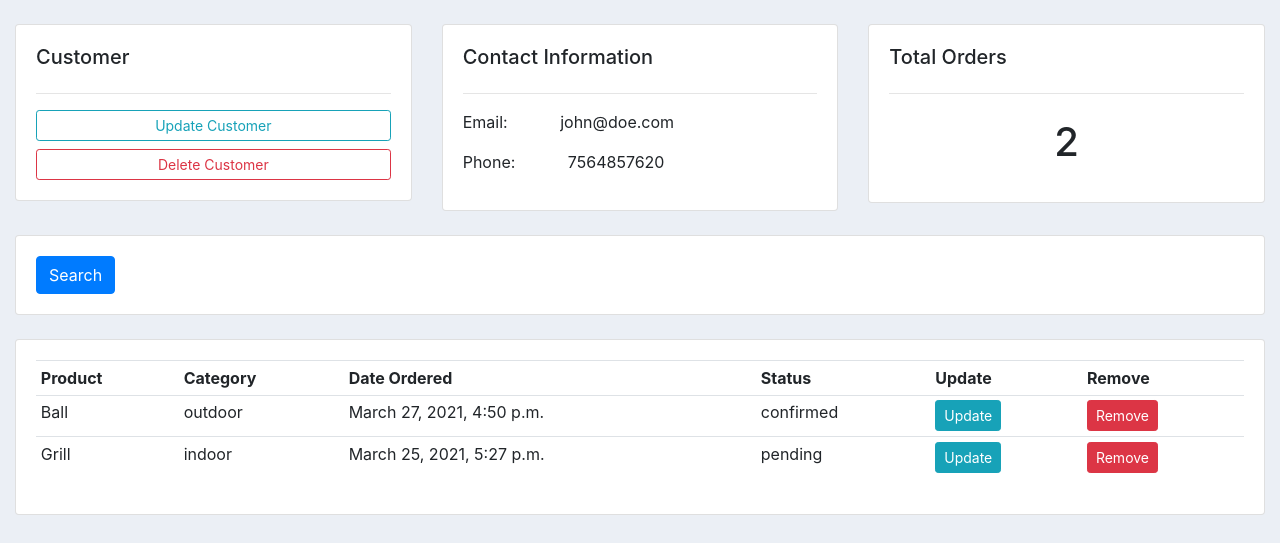
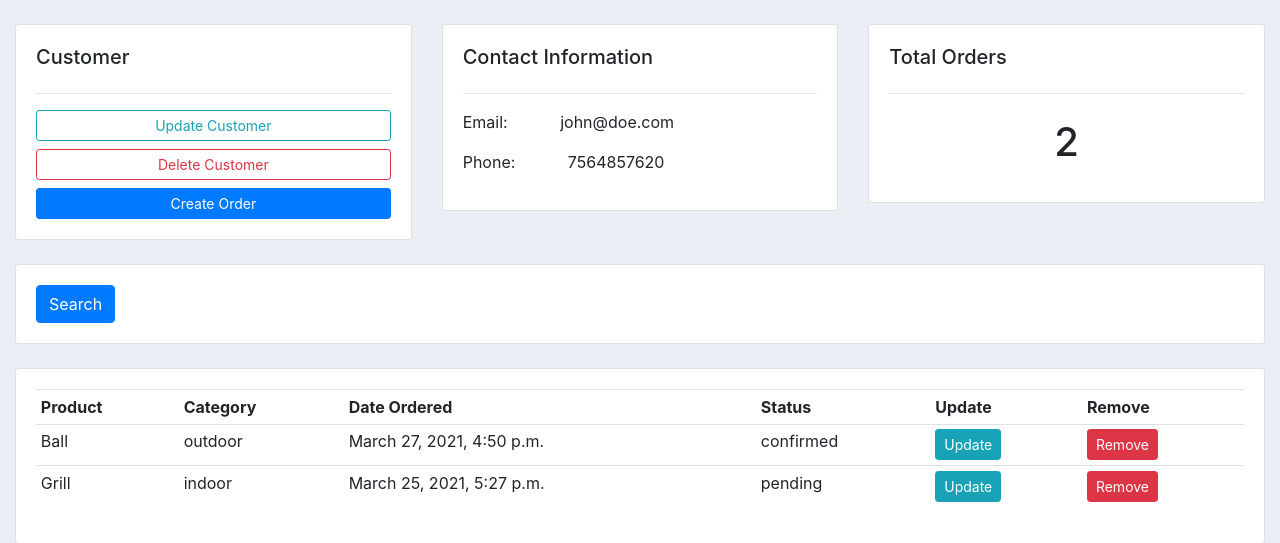
Before and after one commit to piyushpandey16444/BasicProject, a Django app: page /customer/1/ in a window 1280 px wide. Shown: the part 56-599 px from the top of the page. Run offline with Django 3.2, Linux system fonts and the light colour scheme; data comes from the database, SQL or seed files in the repository; both versions use the stored data as it was after the commit; some libraries are stand-ins or nearby versions.

Commit message:
start create order from cx page

```diff
--- a/accounts/templates/accounts/customers.html
+++ b/accounts/templates/accounts/customers.html
@@ -17,6 +17,7 @@ Customer
                 <h5>Customer</h5><hr>
                 <a href="{% url 'update-customer' customer.id %}" class="btn btn-outline-info btn-sm btn-block">Update Customer</a>
                 <a href="{% url 'delete-customer' customer.id %}" class="btn btn-outline-danger btn-sm btn-block">Delete Customer</a>
+                <a href="{% url 'create-order' customer.id %}" class="btn btn-primary btn-sm btn-block">Create Order</a>
             </div>
         </div>
 
--- a/accounts/templates/accounts/home.html
+++ b/accounts/templates/accounts/home.html
@@ -42,7 +42,7 @@ Dashboard
         <h5>LAST 5 ORDERS</h5>
         <hr>
         <div class="card card-body">
-            <a href="{% url 'create-order' %}" class="mb-2 btn btn-primary btn-sm btn-block">Create Order</a>
+            <!--<a href="{% url 'create-order' %}" class="mb-2 btn btn-primary btn-sm btn-block">Create Order</a>-->
             <div class="table-responsive">
                 <table class="table table-sm table-bordered table-hover">
                     <thead class="thead-light">
--- a/accounts/urls.py
+++ b/accounts/urls.py
@@ -7,7 +7,7 @@ urlpatterns = [
     path('customer/<int:id>/', customer_view, name='customer'),
 
     path('create-customer/', create_customer, name="create-customer"),
-    path('create-order/', create_order, name="create-order"),
+    path('create-order/<int:id>/', create_order, name="create-order"),
     path('update-customer/<int:id>/', update_customer, name="update-customer"),
     path('update-order/<int:id>/', update_order, name="update-order"),
 
--- a/accounts/views.py
+++ b/accounts/views.py
@@ -64,8 +64,12 @@ def update_customer(request, id):
     return render(request, 'accounts/create_form.html', context=context)
 
 
-def create_order(request):
-    form = OrderForm()
+def create_order(request, id):
+    try:
+        customer = Customer.objects.get(id=id)
+    except Customer.DoesNotExist:
+        raise Http404("Customer does not exist")
+    form = OrderForm(initial={'customer': customer})
     if request.method == "POST":
         form = OrderForm(data=request.POST)
         if form.is_valid():
```
Also changed, not shown: db.sqlite3.
